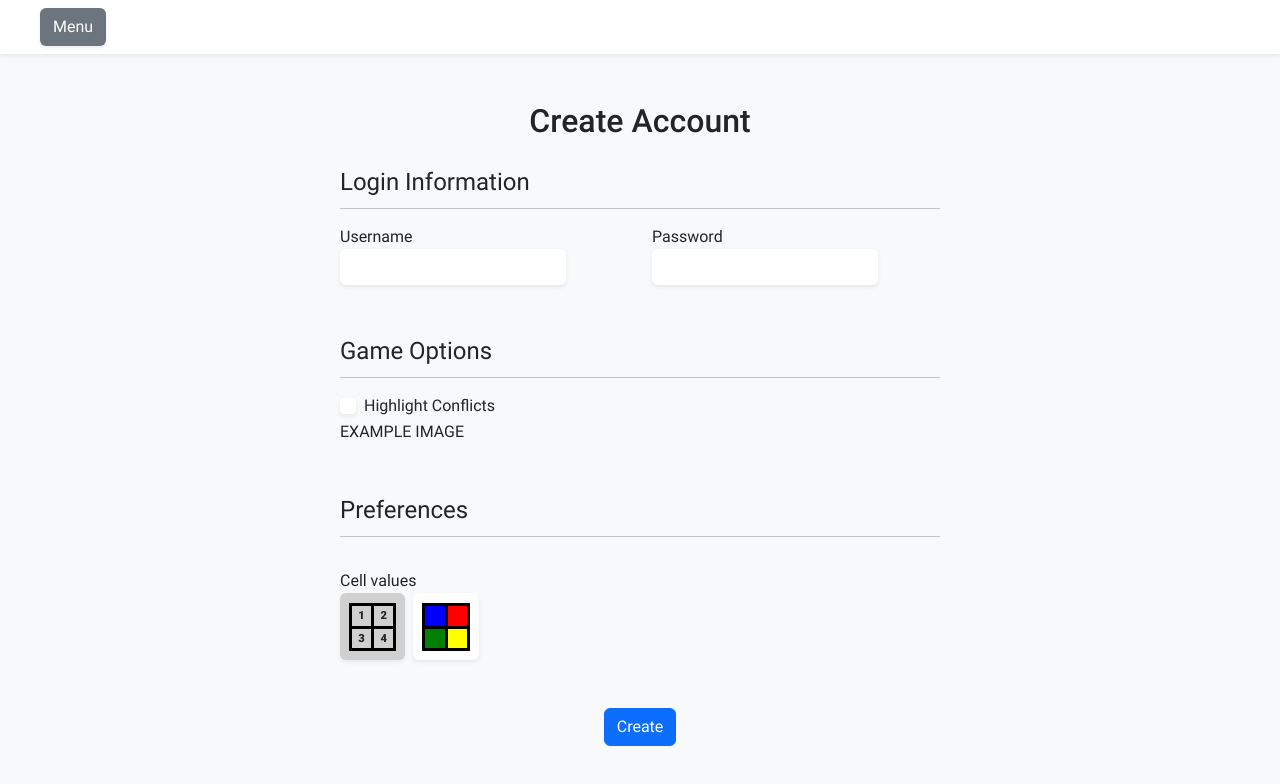
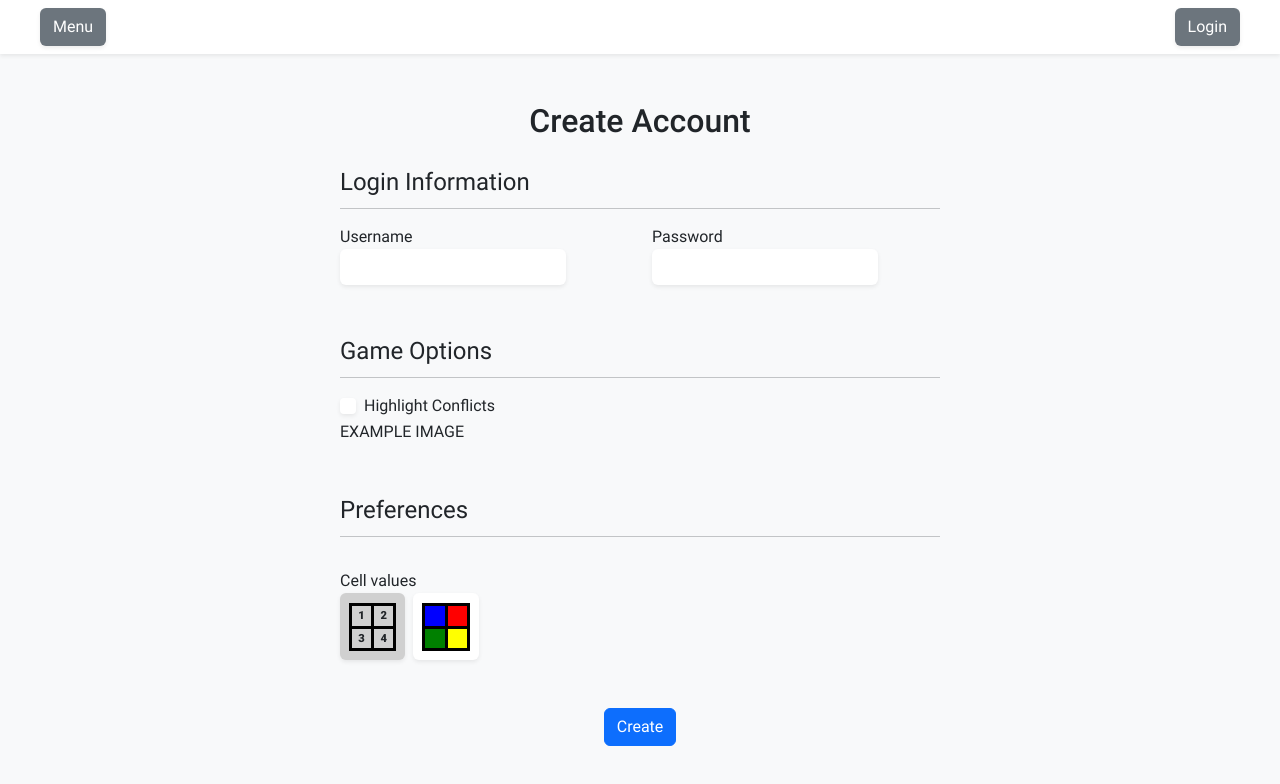
Before and after one commit to lindsaypj/Sudoku-in-the-Clouds, a React (Create React App) app: page / in a window 1280 px wide. Both pictures are taken after a click on the button "Create Account". Shown: the top 784 px of the page. Built offline with nearby package versions, Linux system fonts and the light colour scheme.

Commit message:
Feat: added login/logout button to nav w/logout functionality

```diff
--- a/src/App.js
+++ b/src/App.js
@@ -79,6 +79,9 @@ function App() {
         GameModes={GameModes}
         gameMode={gameMode}
         setGameMode={setGameMode}
+        user={user}
+        setUser={setUser}
+        setNewUser={setNewUser}
       />
 
       {/* Render the appropriate Gamemode/View page */}
--- a/src/components/menu/GameMenu.jsx
+++ b/src/components/menu/GameMenu.jsx
@@ -31,6 +31,32 @@ function GameMenu(props) {
         setMenuPage(MenuPages.Main);
     }
 
+    function getLoginLogout() {
+        if (props.user !== null && props.user !== undefined) {
+            return (
+                <button
+                    className="btn bg-secondary mx-3 text-white shadow-sm float-end"
+                    onClick={() => {
+                        sessionStorage.clear();
+                        props.setUser(null);
+                        props.setGameMode("");
+                    }}
+                >Logout</button>
+            );
+        }
+        else {
+            return (
+                <button
+                    className="btn bg-secondary mx-3 text-white shadow-sm float-end"
+                    onClick={() => {
+                        props.setNewUser(false);
+                        props.setGameMode("account");
+                    }}
+                >Login</button>
+            );
+        }
+    }
+
     // Function to render the navbar when not on home page
     function getNavbar() {
         if (props.gameMode) {
@@ -43,6 +69,7 @@ function GameMenu(props) {
                             props.setInitialMenuPage(MenuPages.Main);
                         }}
                     >Menu</button>
+                    {getLoginLogout()}
                 </div>
             );
         }
```
